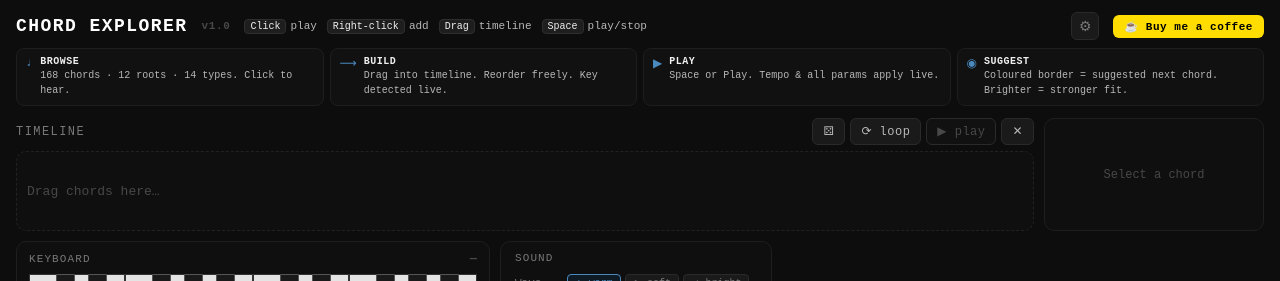
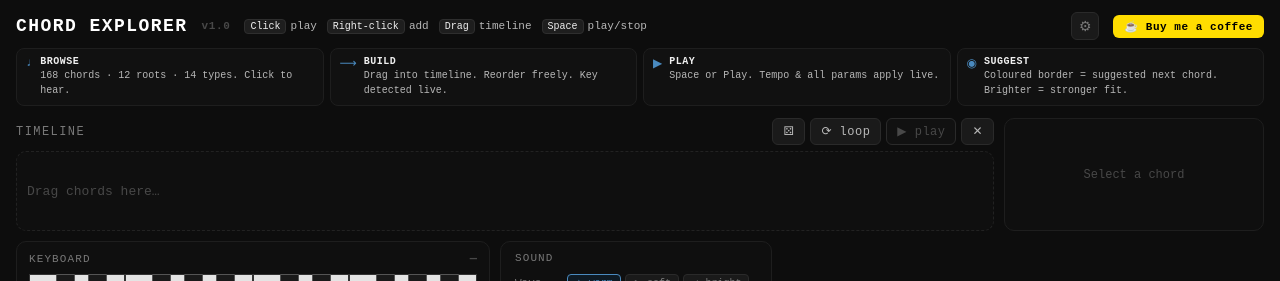
Before and after one commit to Loupv/InfiniteSoundtrack, a React (Vite) app: page / in a window 1280 px wide. Shown: the top 281 px of the page. Built offline with nearby package versions, Linux system fonts and the light colour scheme.

Commit message:
fix: widen chord detail panel so duration buttons fit comfortably
https://claude.ai/code/session_015AVEiTAqHhYkycon7qwfo2

```diff
--- a/src/components/ChordDetail.jsx
+++ b/src/components/ChordDetail.jsx
@@ -54,7 +54,7 @@ export function ChordDetail({ chord, octave, inversion, beats = 1, notation = "e
       <div style={{
         background: "#0f0f0f", border: "1px solid #1e1e1e", borderRadius: 10,
         padding: "10px 14px", display: "flex", alignItems: "center", justifyContent: "center",
-        minWidth: 220, flex: "0 0 220px",
+        minWidth: 260, flex: "0 0 260px",
       }}>
         <span style={{ fontSize: 12, color: TEXT.faint }}>Select a chord</span>
       </div>
@@ -76,7 +76,7 @@ export function ChordDetail({ chord, octave, inversion, beats = 1, notation = "e
   return (
     <div style={{
       background: "#0f0f0f", border: `1px solid ${color}44`, borderRadius: 10,
-      padding: "10px 14px", minWidth: 220, flex: "0 0 auto",
+      padding: "10px 14px", minWidth: 260, flex: "0 0 auto",
     }}>
       {/* Title */}
       <div style={{ display: "flex", alignItems: "center", gap: 8, marginBottom: 8 }}>
@@ -157,7 +157,7 @@ export function ChordDetail({ chord, octave, inversion, beats = 1, notation = "e
                     onClick={() => onBeatsChange(d.beats)}
                     title={d.name}
                     style={{
-                      width: 26, height: 22, borderRadius: 4, padding: 0,
+                      width: 32, height: 24, borderRadius: 4, padding: 0,
                       border: active ? `1px solid ${color}` : "1px solid #2e2e2e",
                       background: active ? `${color}22` : "#1a1a1a",
                       color: active ? color : TEXT.faint,
```
